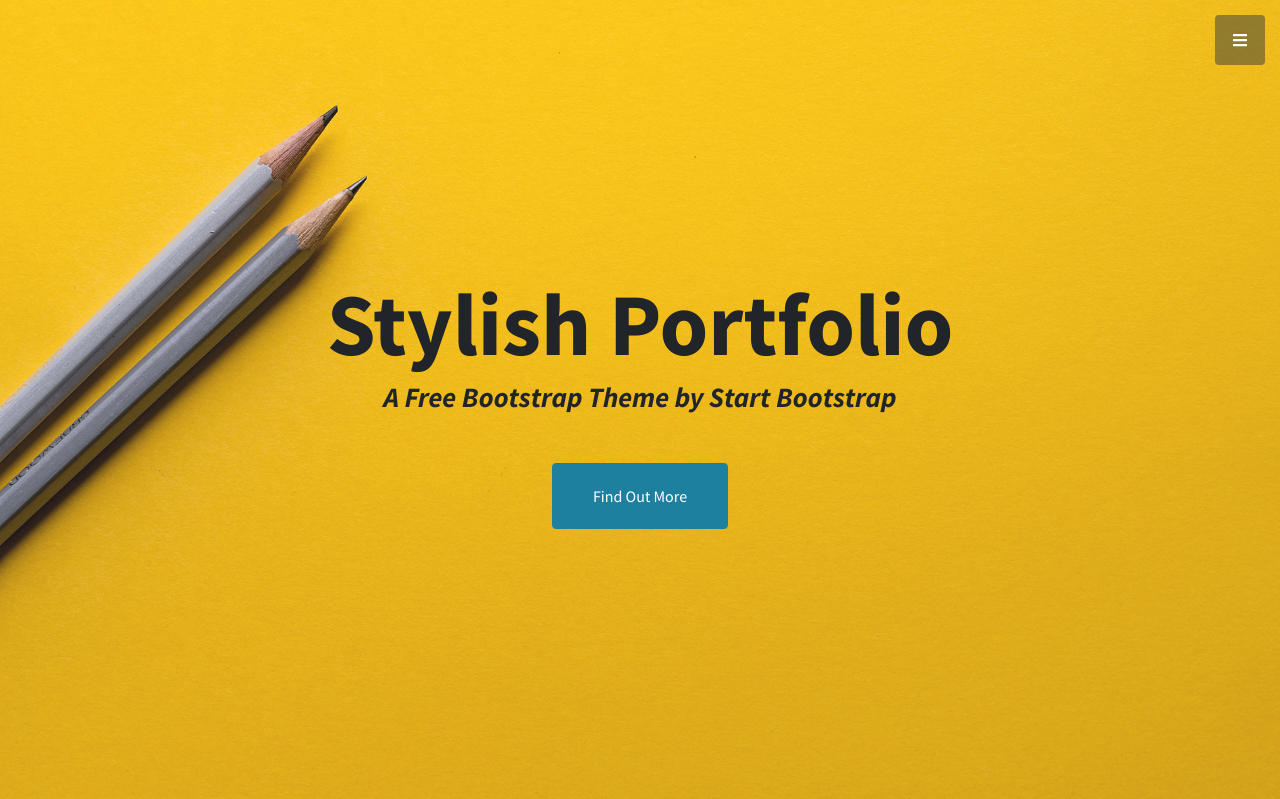
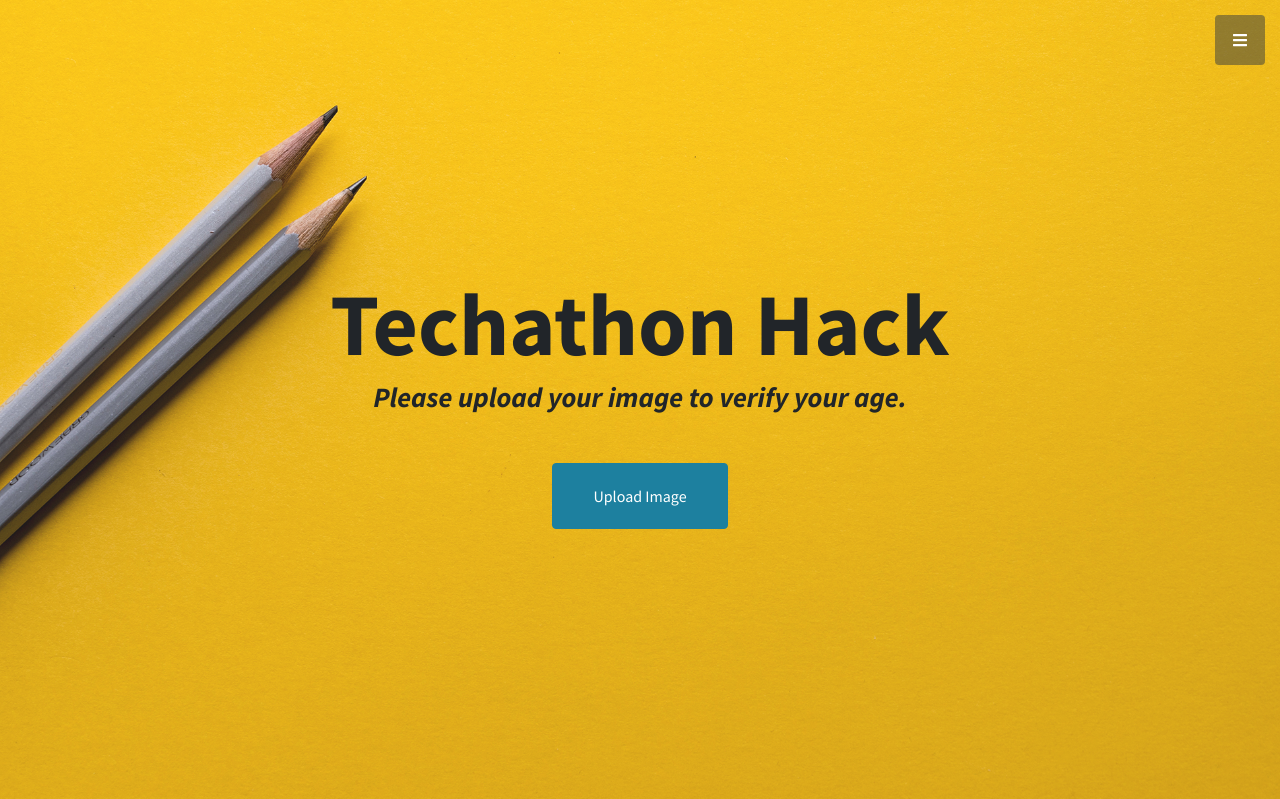
Before and after one commit to kaashmonee/techathon-hack, a Flask app: page / in a window 1280 px wide. Shown: the top 799 px of the page. Run offline with Flask 2, Linux system fonts and the light colour scheme; some libraries are stand-ins or nearby versions.

Commit message:
updated with image upload functionality

```diff
--- a/templates/index.html
+++ b/templates/index.html
@@ -10,6 +10,10 @@
         <link rel="icon" type="image/x-icon" href="assets/favicon.ico" />
         <!-- Font Awesome icons (free version)-->
         <script src="https://use.fontawesome.com/releases/v5.15.3/js/all.js" crossorigin="anonymous"></script>
+
+        <!-- JQuery -->
+        <script src="https://code.jquery.com/jquery-3.6.0.min.js" integrity="sha256-/xUj+3OJU5yExlq6GSYGSHk7tPXikynS7ogEvDej/m4=" crossorigin="anonymous"></script>
+
         <!-- Simple line icons-->
         <link href="https://cdnjs.cloudflare.com/ajax/libs/simple-line-icons/2.5.5/css/simple-line-icons.min.css" rel="stylesheet" />
         <!-- Google fonts-->
@@ -34,9 +38,17 @@
         <!-- Header-->
         <header class="masthead d-flex align-items-center">
             <div class="container px-4 px-lg-5 text-center">
-                <h1 class="mb-1">Stylish Portfolio</h1>
-                <h3 class="mb-5"><em>A Free Bootstrap Theme by Start Bootstrap</em></h3>
-                <a class="btn btn-primary btn-xl" href="#about">Find Out More</a>
+                <h1 class="mb-1">Techathon Hack</h1>
+                <h3 class="mb-5"><em>Please upload your image to verify your age.</em></h3>
+                <a class="btn btn-primary btn-xl" onclick="chooseFile();">Upload Image</a>
+                <script>
+                    function chooseFile() {
+                        $("#img_upload").click();
+                    }
+                </script>
+                <div style="height:0px;overflow:hidden">
+                    <input id="img_upload" type="file"/>
+                </div>
             </div>
         </header>
         <!-- About-->
```
